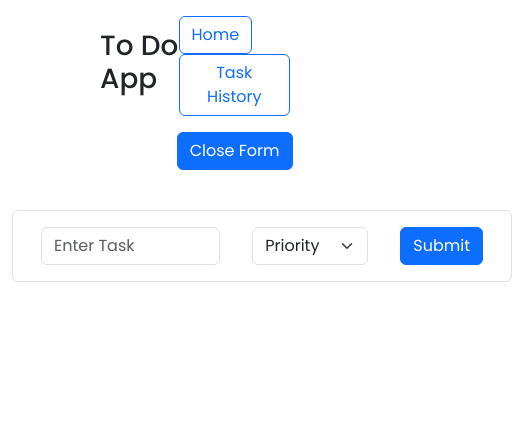
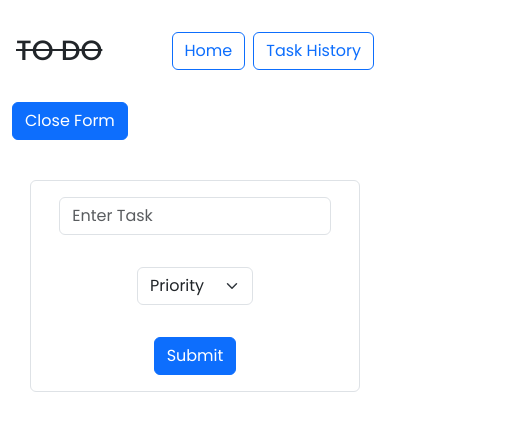
Before and after one commit to yashraj1309/todo, a React (Create React App) app: page / in a window 390 px wide. Both pictures are taken after a click on the button "Add Task". Shown: the top 430 px of the page, 512 px wide, since content can reach past the window. Built offline with nearby package versions, Linux system fonts and the light colour scheme.

Commit message:
Fix Screens for Mobile Devices

```diff
--- /dev/null
+++ b/src/App.css
@@ -0,0 +1,11 @@
+@media only screen and (max-device-width: 812px) {
+    header {
+        padding: 1rem !important;
+        margin-top: 1rem;
+    }
+
+    .task-form-toggle-btn {
+        margin-left: auto !important;
+        margin-top: 1rem;
+    }
+}
--- a/src/App.tsx
+++ b/src/App.tsx
@@ -5,7 +5,7 @@ import { useState } from "react";
 import DisplayData from "./Components/DisplayData";
 import CompletedList from "./Components/CompletedList";
 import Button from "react-bootstrap/Button";
-import EditForm from "./Components/EditForm";
+import './App.css';
 
 function App(): React.ReactElement {
   const [addToggle, setAddToggle] = useState<boolean>(false);
@@ -21,7 +21,7 @@ function App(): React.ReactElement {
             justifyContent: "space-between",
           }}
         >
-          <h1 style={{ textAlign: "left" }}>To Do App</h1>
+          <h1 style={{ textAlign: "left", marginRight: '8px', textDecoration: 'line-through', marginBottom:0 }}>TO DO</h1>
           <div>
             <Link to="/">
               <Button variant="outline-primary" style={{ marginRight: "8px" }}>
@@ -41,7 +41,7 @@ function App(): React.ReactElement {
               <div className="container">
                 <button
                   type="button"
-                  className="btn btn-primary mb-3 "
+                  className="btn btn-primary mb-3 task-form-toggle-btn"
                   onClick={() => setAddToggle(!addToggle)}
                   style={{ marginLeft: "45%" }}
                 >
--- a/src/Atoms/CustomToast.tsx
+++ b/src/Atoms/CustomToast.tsx
@@ -1,6 +1,7 @@
 import React from 'react'
 import Toast from "react-bootstrap/Toast";
 import ToastContainer from "react-bootstrap/ToastContainer";
+import '../Styles/Toast.css';
 
 interface CustomToastType {
   ToastHandler: ()=>void
@@ -10,7 +11,7 @@ export default function CustomToast(props: CustomToastType) {
   return (
     <ToastContainer
       position="top-end"
-      className="p-4"
+      className="p-4 toastii"
       style={{ marginTop: "5%" }}
     >
       <Toast style={{ width: "280px" }}>
--- a/src/Atoms/TaskForm.tsx
+++ b/src/Atoms/TaskForm.tsx
@@ -2,6 +2,7 @@ import React from 'react'
 import Form from "react-bootstrap/Form";
 import Button from "react-bootstrap/Button";
 import PrioritySelect from './PrioritySelect';
+import '../Styles/TaskForm.css';
 
 interface TaskFormType {
   onSubmit: (e: React.FormEvent<HTMLFormElement>) => void;
@@ -15,7 +16,7 @@ export default function TaskForm(props: TaskFormType) {
     <Form
       onSubmit={props.onSubmit}
       style={{ width: "500px", background: 'white' }}
-      className="container border p-0.5 rounded mt-4 mb-5 d-flex justify-content-center align-items-center "
+      className="container border p-0.5 rounded mt-4 mb-5 d-flex justify-content-center align-items-center add-form"
     >
       <Form.Group className="m-3">
         <Form.Control
--- a/src/Components/AddForm.tsx
+++ b/src/Components/AddForm.tsx
@@ -1,5 +1,3 @@
-import Button from "react-bootstrap/Button";
-import Form from "react-bootstrap/Form";
 import { useDispatch } from "react-redux";
 import { useState } from "react";
 import { addTodo } from "../redux/addSlice";
--- a/src/Components/CompletedList.tsx
+++ b/src/Components/CompletedList.tsx
@@ -1,10 +1,10 @@
-import React from "react";
-import { useNavigate } from "react-router-dom";
 import { useState, useEffect } from "react";
 import { useSelector, useDispatch } from "react-redux";
 import Table from "react-bootstrap/Table";
 import CompletedTask from "../Atoms/CompletedTask";
 import EmptyList from "../Atoms/EmptyList";
+import '../Styles/CompletedTask.css';
+
 
 import { RootState } from "../redux/store";
 import { StateValueType } from "../redux/addSlice";
@@ -43,6 +43,7 @@ export default function CompletedList() {
               Clear Tasks
             </button>
           </header>
+          <div className="completed-task">
             <Table
               striped
               bordered
@@ -67,6 +68,7 @@ export default function CompletedList() {
                 ))}
               </tbody>
             </Table>
+          </div>
         </>
       )}
     </>
--- a/src/Components/DisplayData.tsx
+++ b/src/Components/DisplayData.tsx
@@ -8,6 +8,7 @@ import { addToFinishList } from '../redux/finishedSlice'
 import { StateValueType } from "../redux/addSlice";
 import { RootState } from "../redux/store";
 import EditForm from "./EditForm";
+import '../Styles/DisplayData.css';
 
 export default function DisplayData() {
   const [taskList, setTaskList] = useState<StateValueType[]>([]);
@@ -60,7 +61,7 @@ export default function DisplayData() {
     <>
       {tasks.length !== 0 && (
         <>
-          {editShow && <EditForm id={editId} closeEditForm={closeEditForm}/>}
+          {editShow && <EditForm id={editId} closeEditForm={closeEditForm} />}
           <header
             style={{
               display: "flex",
@@ -91,6 +92,7 @@ export default function DisplayData() {
               </svg>
             </Button>
           </header>
+          <div className="table-list">
             <Table
               striped
               bordered
@@ -119,6 +121,7 @@ export default function DisplayData() {
                 ))}
               </tbody>
             </Table>
+          </div>
         </>
       )}
     </>
--- /dev/null
+++ b/src/Styles/CompletedTask.css
@@ -0,0 +1,6 @@
+@media only screen and (max-device-width: 812px) {
+    .completed-task {
+        overflow-x: auto;
+        margin: 1rem;
+    }
+ }
--- /dev/null
+++ b/src/Styles/DisplayData.css
@@ -0,0 +1,6 @@
+@media only screen and (max-device-width: 812px) {
+.table-list {
+    border-collapse: collapse !important;
+    overflow-y: auto;
+}
+}
--- /dev/null
+++ b/src/Styles/TaskForm.css
@@ -0,0 +1,6 @@
+@media only screen and (max-device-width: 812px) {
+    .add-form {
+        width: 90% !important;
+        flex-direction: column;
+    }
+}
--- /dev/null
+++ b/src/Styles/Toast.css
@@ -0,0 +1,6 @@
+@media only screen and (max-device-width: 812px) {
+    .toastii {
+        width: 220px !important;
+        margin-top: 18% !important;
+    }
+}
```
Lines whose indentation alone changed are shown as unchanged.
